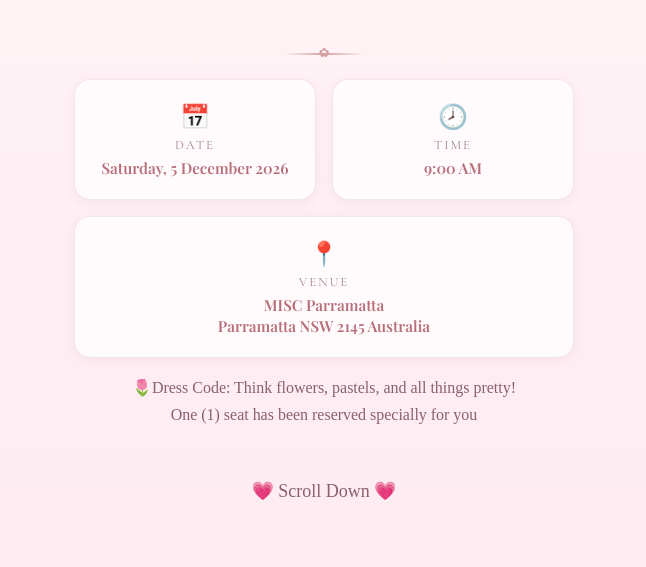
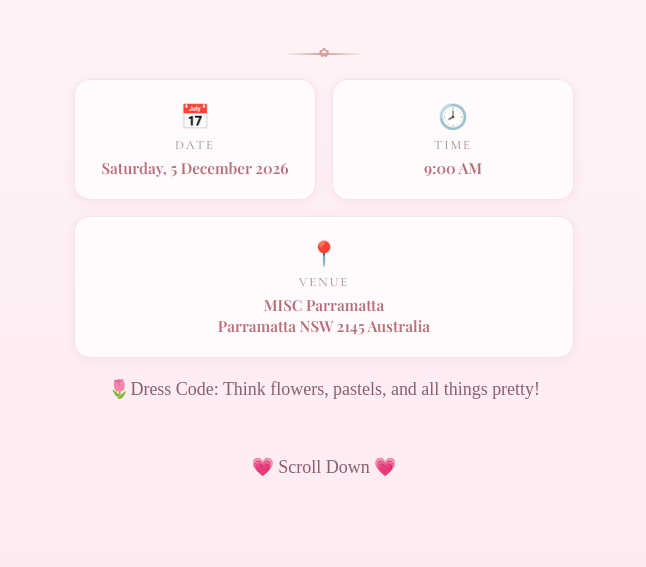
Before and after one commit to ElynorLuzon1973/applebabyshower, a plain HTML site: page index.html in a window 1280 px wide. Both pictures are taken after a click on the button "✉️ TAP TO OPEN INVITATION". Shown: the part 156-723 px from the top of the page, without its empty margins (316-962 px from the left). Drawn offline with nearby package versions, Linux system fonts and the light colour scheme; a script that the page names is missing; a web font is replaced by a local one.

Commit message:
Update index.html

```diff
--- a/index.html
+++ b/index.html
@@ -227,10 +227,8 @@ body{background:#fdf2f6;overflow-x:hidden;min-height:100vh}
       Parramatta NSW 2145 Australia
      </div>
   </div>
-   <p class="section-body canva-text" style="color:#8a6070;text-align:center;letter-spacing:-0.001em;font-size:16.0167px;line-height:1.7;line-height:round(down, 1.7em, 1px);font-family:'YAFdJhX-538,0'"><canva-richtext style="display:contents">
-     <span style="direction:ltr"><span style="font-kerning:normal">🌷Dress Code: Think flowers, pastels, and all things pretty!</span></span></canva-richtext>
-    <br>
-<span style="direction:ltr"><span style="font-kerning:normal">One (1) seat has been reserved specially for you</span></span></canva-richtext></p>
+   <p class="section-body canva-text" style="color:#8a6070;text-align:center;letter-spacing:-0.001em;font-size:18.0167px;line-height:1.7;line-height:round(down, 1.7em, 1px);font-family:'YAFdJhX-538,0'"><canva-richtext style="display:contents">
+     <span style="direction:ltr"><span style="font-kerning:normal">🌷Dress Code: Think flowers, pastels, and all things pretty!</span></span></canva-richtext></p>
    <p class="section-body canva-text" style="color:#8a6070;text-align:center;letter-spacing:-0.001em;font-size:18.0167px;line-height:1.7;line-height:round(down, 1.7em, 1px);font-family:'YAFdJhX-538,0'"><canva-richtext style="display:contents">
      <span style="direction:ltr"><span style="font-kerning:normal">💗 Scroll Down 💗</span></span></canva-richtext></p>
    <!div class="floral-divider"></div>
```
